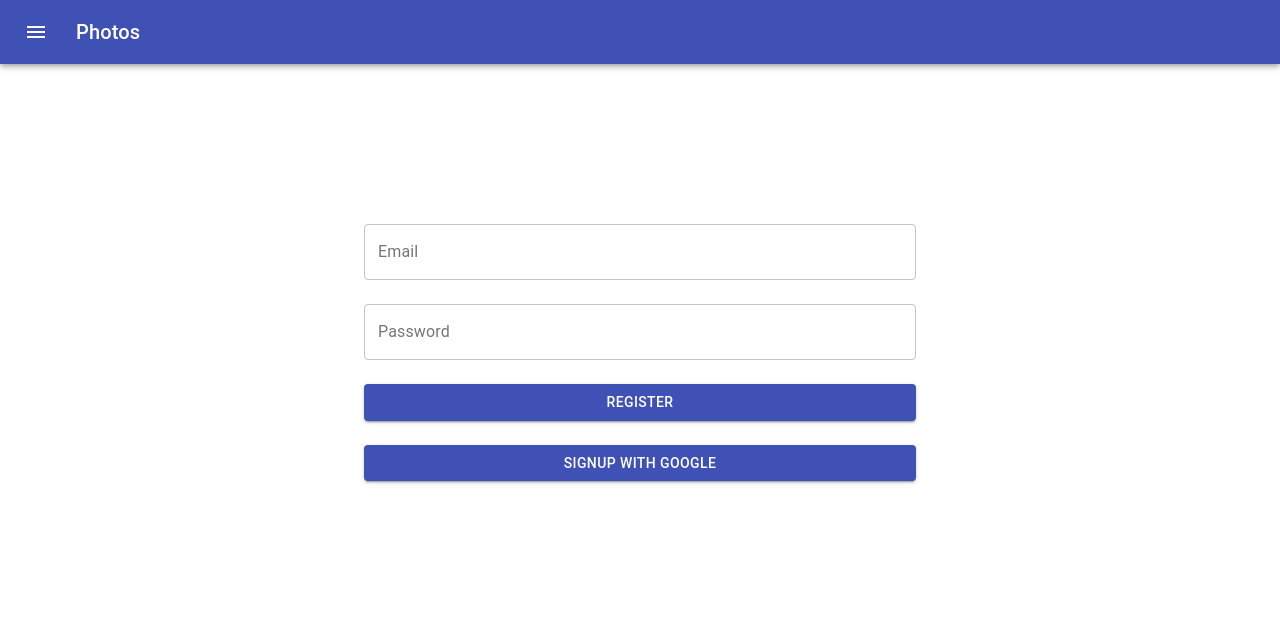
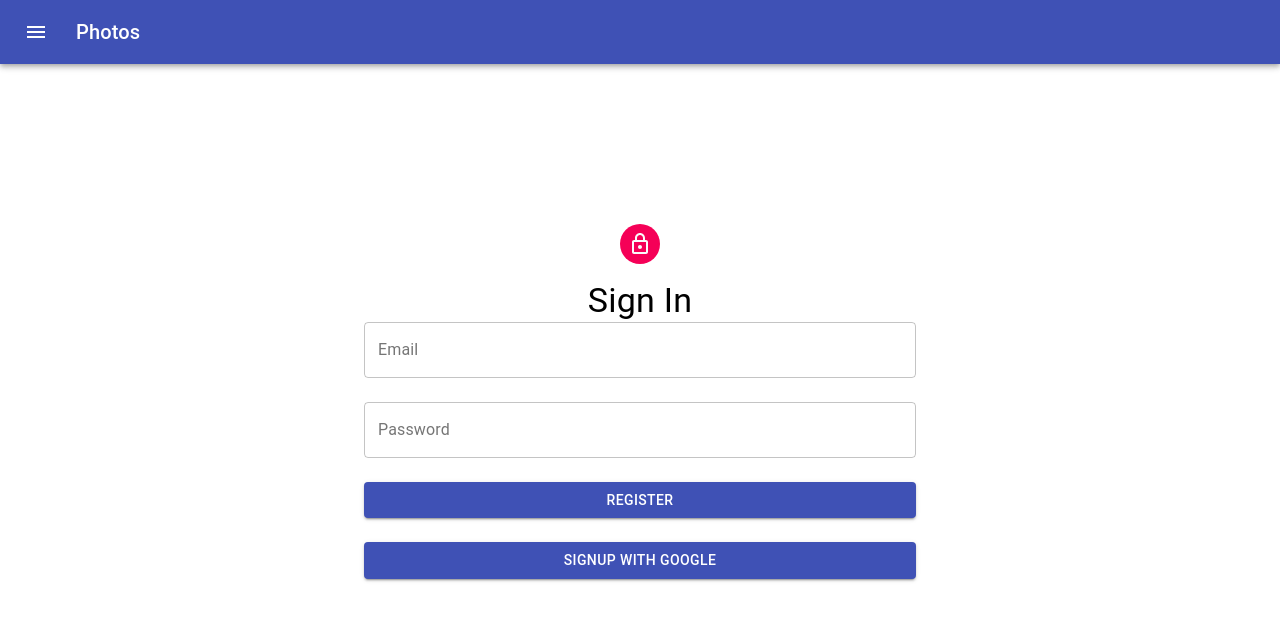
Before and after one commit to kpnemre/react-share-firebase, a React (Create React App) app: page /signin in a window 1280 px wide. Shown: the top 620 px of the page. Built offline with nearby package versions, Linux system fonts and the light colour scheme; no server answers.

Commit message:
Add Main page

```diff
--- a/src/Router/Router.js
+++ b/src/Router/Router.js
@@ -1,5 +1,6 @@
 import Signup from "../pages/Signup";
 import Signin from "../pages/Signin";
+import Main from "../pages/Main";
 import Navbar from "../components/Navbar";
 import { BrowserRouter as Router, Switch, Route } from "react-router-dom";
 
@@ -11,8 +12,9 @@
       <Navbar />
 
       <Switch>
-        <Route path="/login" component={Signup}  />
-        <Route path="/signin" component={Signin}  />
+        <Route exact path="/login" component={Signup}  />
+        <Route exact path="/signin" component={Signin}  />
+        <Route path="/" component={Main}  />
       </Switch>
     </Router>
   );
--- /dev/null
+++ b/src/pages/Main.js
@@ -0,0 +1,26 @@
+import React from "react";
+import { makeStyles } from "@material-ui/core/styles";
+import { Container } from "@material-ui/core";
+const stylesFunc = makeStyles((theme) => ({
+  wrapper: {
+    marginTop: "10rem",
+    height: "calc(100vh - 19.0625rem)",
+    textAlign: "center",
+  },
+  avatar: {
+    margin: "1rem auto",
+    backgroundColor: theme.palette.secondary.main,
+  },
+}));
+
+function Main() {
+  const mainStyles = stylesFunc();
+
+  return (
+    <Container className={mainStyles.wrapper} maxWidth="sm">
+      MAIN PAGE
+    </Container>
+  );
+}
+
+export default Main;
--- a/src/pages/Signin.js
+++ b/src/pages/Signin.js
@@ -1,39 +1,57 @@
 import React from "react";
-import { Button, TextField, Grid, Container } from "@material-ui/core";
+import {
+  Button,
+  TextField,
+  Grid,
+  Container,
+  Avatar,
+  Typography,
+} from "@material-ui/core";
 import { makeStyles } from "@material-ui/core/styles";
 import firebase from "../firebase/firebase.utils";
-import { Formik } from 'formik';
-import * as Yup from 'yup';
+import { Formik } from "formik";
+import * as Yup from "yup";
+import LockOutlinedIcon from "@material-ui/icons/LockOutlined";
 
-const stylesFunc = makeStyles({
+const stylesFunc = makeStyles((theme) => ({
   wrapper: {
     marginTop: "10rem",
+    height: "calc(100vh - 19.0625rem)",
+    textAlign: "center",
   },
+  avatar: {
+    margin: "1rem auto",
+    backgroundColor: theme.palette.secondary.main,
+  },
+}));
+
+const signInValidationSchema = Yup.object().shape({
+  email: Yup.string().email("Invalid email").required("Email is Required"),
+  password: Yup.string()
+    .required("No password provided.")
+    .min(8, "Password is too short - should be 8 chars minimum."),
 });
 
-const signInValidationSchema  =Yup.object().shape({
-  email: Yup.string().email('Invalid email').required('Email is Required'),
-  password: Yup.string()
-  .required('No password provided.')
-  .min(8, 'Password is too short - should be 8 chars minimum.')
-
-})
-
 function Signin() {
-
   const signinStyles = stylesFunc();
 
   const handleGoogleButtonClick = () => {
     firebase.useGoogleProvider();
   };
-const handleFormSubmit =(values)=>{
+  const handleFormSubmit = (values) => {
     //   alert(JSON.stringify(values, null, 2));
-    firebase.signin(values.email,values.password)
-}
+    firebase.signin(values.email, values.password);
+  };
   return (
     <Container className={signinStyles.wrapper} maxWidth="sm">
+      <Avatar className={signinStyles.avatar}>
+        <LockOutlinedIcon />
+      </Avatar>
+      <Typography variant="h4" >
+        Sign In
+      </Typography>
       <Formik
-       initialValues={{ email: '', password: '' }}
+        initialValues={{ email: "", password: "" }}
         validationSchema={signInValidationSchema}
         onSubmit={handleFormSubmit}
       >
@@ -46,11 +64,9 @@
           isSubmitting,
           /* and other goodies */
         }) => (
-
           <form onSubmit={handleSubmit}>
             {/* {JSON.stringify(errors)} */}
             <Grid container spacing={3}>
-
               <Grid item xs={12}>
                 <TextField
                   label="Email"
@@ -63,7 +79,6 @@
                   value={values.email}
                   error={errors.email}
                   helperText={errors.email}
-
                 />
                 {/* <p>{errors.email}</p> */}
               </Grid>
@@ -80,11 +95,16 @@
                   value={values.password}
                   error={errors.password}
                   helperText={errors.password}
-
                 />
               </Grid>
               <Grid item xs={12}>
-            <Button type="submit" variant="contained" color="primary" fullWidth disabled={isSubmitting}>
+                <Button
+                  type="submit"
+                  variant="contained"
+                  color="primary"
+                  fullWidth
+                  disabled={isSubmitting}
+                >
                   Register
                 </Button>
               </Grid>
@@ -102,7 +122,6 @@
           </form>
         )}
       </Formik>
-
     </Container>
   );
 }
```
Also changed, not shown: 1 other file (tests, documents, lock files or other folders). Lines whose indentation alone changed are shown as unchanged.
